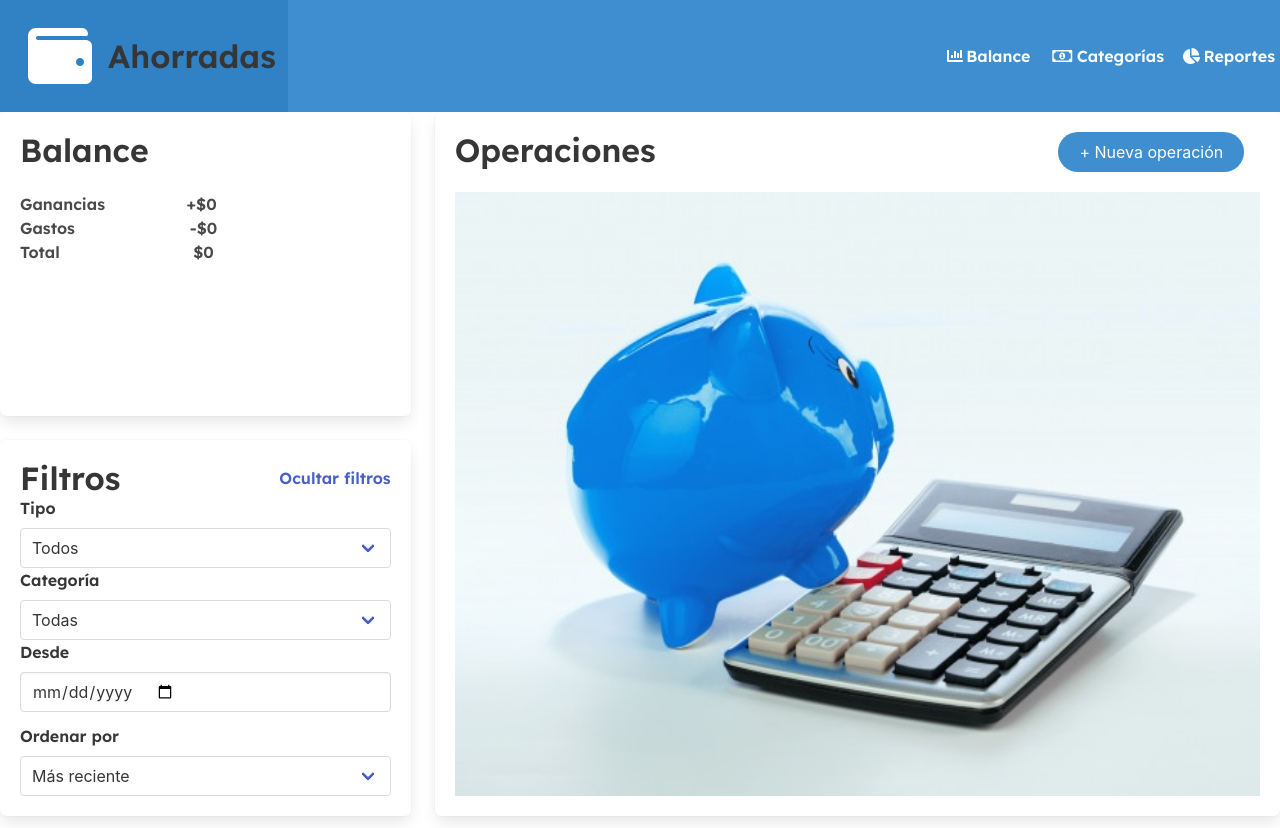
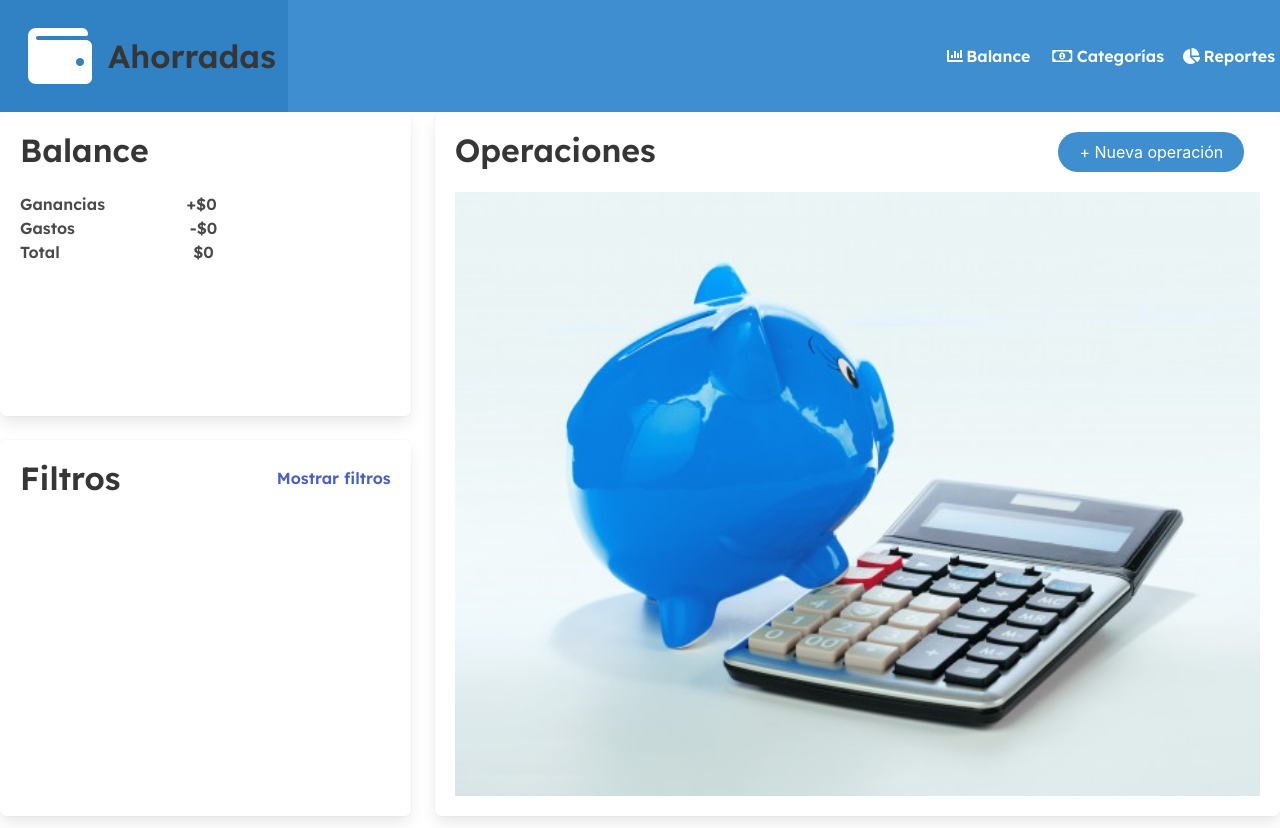
Before and after one commit to agustinasc/proyecto-ahorradas, a plain HTML site: page index.html in a window 1280 px wide. Both pictures are taken after a click on the link "Ocultar filtros". Drawn offline with nearby package versions, Linux system fonts and the light colour scheme.

Commit message:
Update/ subiendo mostrar y ocultar filtros

```diff
--- a/index.html
+++ b/index.html
@@ -101,9 +101,12 @@
               <h2 class="title">Filtros</h2>
                </div>
                <div class="hide-filters">
-              <div><a href="#" id="hiding-filters">Ocultar filtros</a></div>
+              <div><a href="#" id="hiding-filters" style="visibility: visible;">Ocultar filtros</a>
+                <a href="#" id="show-filters" style="visibility: hidden;">Mostrar filtros</a>
+              </div>
               </div>
             </div>
+            <div id="filters-box" style="visibility: visible;">
               <label for="tipo" class="label">Tipo</label>
               <div class="select is-fullwidth">
                 <select class="">
@@ -141,6 +144,7 @@
                 </select>
               </div>
             </div>
+          </div>
 
           </div>
 
@@ -243,5 +247,6 @@
 
 
     <script src="./app.js"></script>
+    <script src="./main.js"></script>
 </body>
 </html>
--- /dev/null
+++ b/main.js
@@ -0,0 +1,17 @@
+//Ocultar y Mostrar Filtros
+
+const hidingFilters = document.getElementById ("hiding-filters");//Ocultar filtros
+const filtersBox = document.getElementById ("filters-box");//caja de formulario-select
+const showFilters = document.getElementById ("show-filters");//Mostrar filtros
+
+hidingFilters.addEventListener ("click", () => {
+    filtersBox.style.visibility = "hidden";
+    showFilters.style.visibility = "visible";
+    hidingFilters.style.visibility = "hidden";
+});
+
+showFilters.addEventListener ("click", () => {
+    filtersBox.style.visibility = "visible";
+    showFilters.style.visibility = "hidden";
+    hidingFilters.style.visibility = "visible";
+})
```
